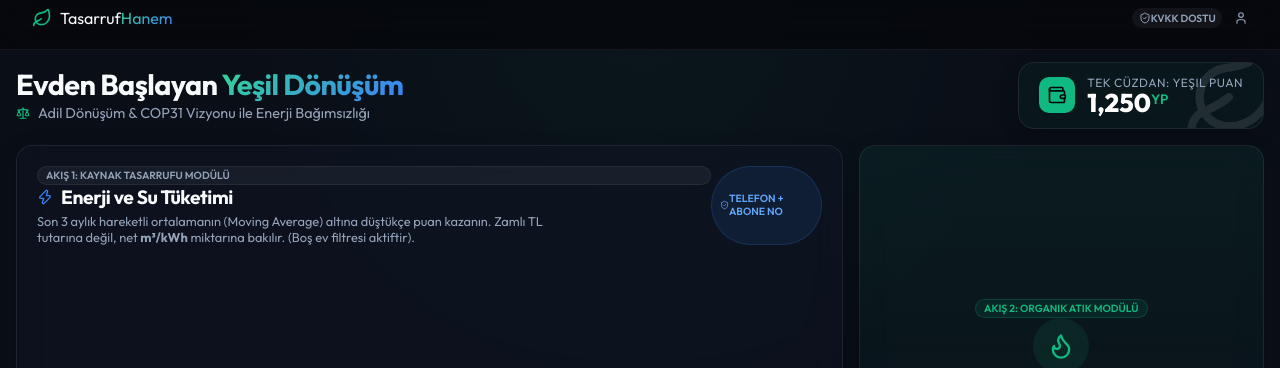
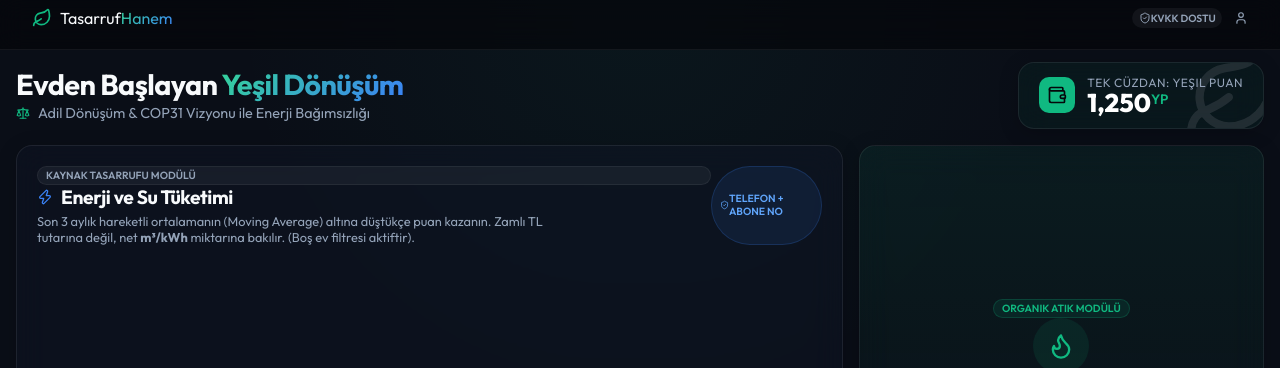
Before and after one commit to zeyerdm/TasarrufHanem, a React (Vite) app: page / in a window 1280 px wide. Shown: the top 368 px of the page. Built offline with nearby package versions, Linux system fonts and the light colour scheme.

Commit message:
UI tweak: Removed 'Akış 1' and 'Akış 2' labels from badges

```diff
--- a/src/components/Dashboard.jsx
+++ b/src/components/Dashboard.jsx
@@ -56,7 +56,7 @@ const Dashboard = () => {
         <div className="glass-panel bento-col-span-2 flex-col justify-between" style={{ padding: '1.25rem', position: 'relative' }}>
           <div className="flex justify-between items-start">
             <div>
-              <div className="badge mb-1 inline-block" style={{ fontSize: '0.65rem' }}>Akış 1: Kaynak Tasarrufu Modülü</div>
+              <div className="badge mb-1 inline-block" style={{ fontSize: '0.65rem' }}>Kaynak Tasarrufu Modülü</div>
               <h3 style={{ fontSize: '1.2rem', display: 'flex', alignItems: 'center', gap: '0.5rem' }}>
                 <Zap size={16} color="#3b82f6"/> Enerji ve Su Tüketimi
               </h3>
@@ -88,7 +88,7 @@ const Dashboard = () => {
 
         {/* Bento Box 2: AI Verification (Span 1) */}
         <div className="glass-panel flex-col items-center justify-center text-center" style={{ padding: '1.25rem', background: 'linear-gradient(180deg, rgba(16, 185, 129, 0.08) 0%, rgba(15, 23, 42, 0) 100%)' }}>
-          <div className="badge badge-green mb-2" style={{ fontSize: '0.65rem' }}>Akış 2: Organik Atık Modülü</div>
+          <div className="badge badge-green mb-2" style={{ fontSize: '0.65rem' }}>Organik Atık Modülü</div>
 
           {!verified ? (
             <>
```
